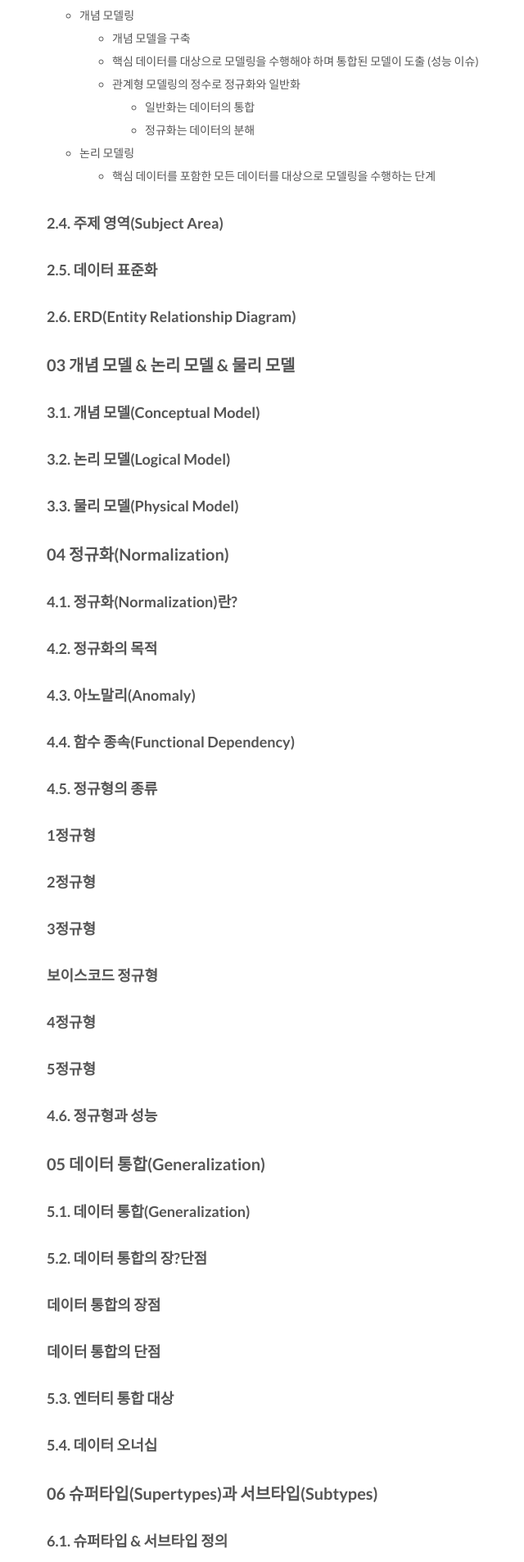
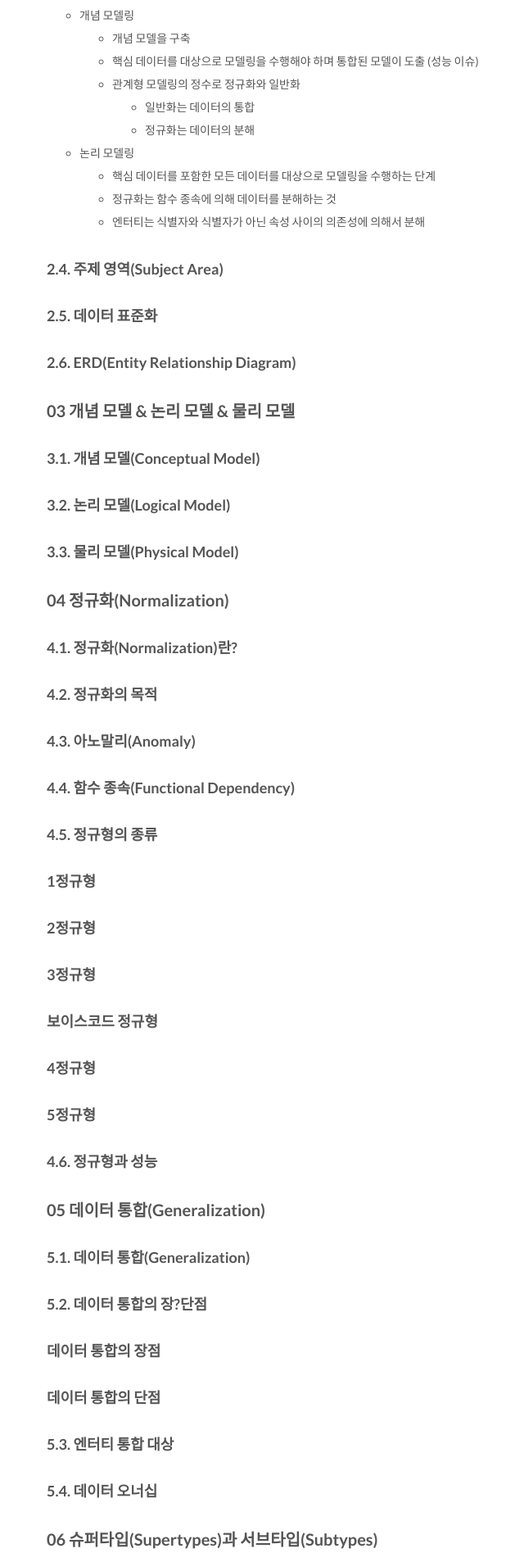
Before and after one commit to csj4032/csj4032.github.io, a Jekyll site: the page built from _posts/2018-05-02-관계형데이터모델링프리미엄가이드.md, in a window 1280 px wide. Shown: the part 4060-5966 px from the top of the page at 82% size, without its empty margins (233-873 px from the left). Built offline with Jekyll 4.4.1, drawn with Linux system fonts in a browser that asks for light colours; comment, search, counter and statistics services are not loaded.

Commit message:
관계형 데이터 모델링 프리미엄 가이드 포스팅 수정

```diff
--- a/_posts/2018-05-02-관계형데이터모델링프리미엄가이드.md
+++ b/_posts/2018-05-02-관계형데이터모델링프리미엄가이드.md
@@ -114,6 +114,8 @@ comments: true
     * 정규화는 데이터의 분해
 * 논리 모델링
   * 핵심 데이터를 포함한 모든 데이터를 대상으로 모델링을 수행하는 단계
+  * 정규화는 함수 종속에 의해 데이터를 분해하는 것
+  * 엔터티는 식별자와 식별자가 아닌 속성 사이의 의존성에 의해서 분해
 
 ### 2.4. 주제 영역(Subject Area)
 
```
